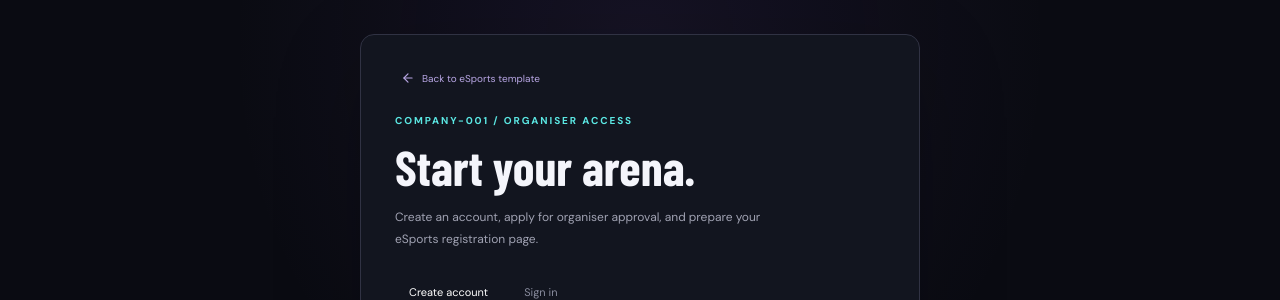
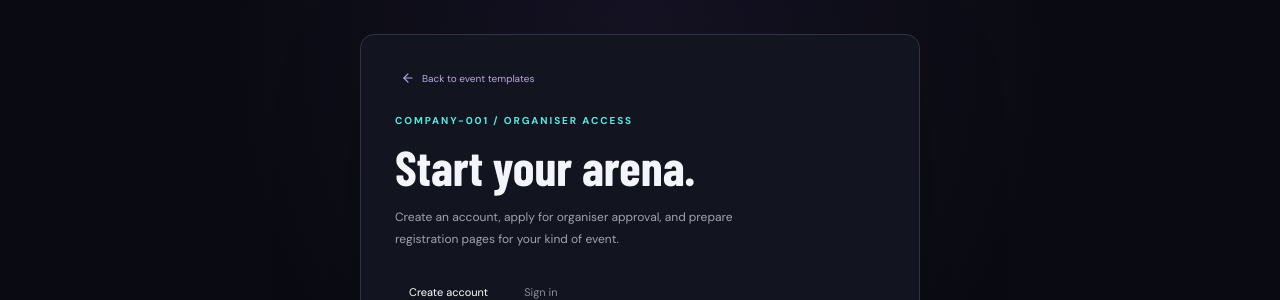
Before and after one commit to bhavishyacodz/Company-001, a React (Vite) app: page / in a window 1280 px wide. Both pictures are taken after a click on the button "Sign in or create organiser account". Shown: the part 148-448 px from the top of the page. Built offline with nearby package versions, Linux system fonts and the light colour scheme; a web font is replaced by a local one.

Commit message:
feat: let organisers apply for their event category

```diff
--- a/src/main.jsx
+++ b/src/main.jsx
@@ -316,6 +316,7 @@ function AccountPanel({ onBack }) {
   const [mode, setMode] = useState("signup");
   const [displayName, setDisplayName] = useState("");
   const [businessName, setBusinessName] = useState("");
+  const [organizerCategory, setOrganizerCategory] = useState("esports");
   const [email, setEmail] = useState("");
   const [password, setPassword] = useState("");
   const [user, setUser] = useState(null);
@@ -386,9 +387,9 @@ function AccountPanel({ onBack }) {
       const { data, error } = await supabase.from("organizer_applications").insert({
         applicant_user_id: user.id,
         business_name: businessName.trim(),
-        category: "esports",
+        category: organizerCategory,
         contact_email: user.email,
-        notes: "Requested template: Template 001 · eSports",
+        notes: "Requested event category: " + organizerCategory,
         status: "pending",
       }).select("id,business_name,status,decision_note,created_at").single();
       if (error) throw error;
@@ -407,10 +408,10 @@ function AccountPanel({ onBack }) {
   return (
     <main className="account-shell">
       <section className="account-card">
-        <button className="account-back" onClick={onBack}><ArrowRight size={14} /> Back to eSports template</button>
+        <button className="account-back" onClick={onBack}><ArrowRight size={14} /> Back to event templates</button>
         <div className="section-kicker">COMPANY-001 / ORGANISER ACCESS</div>
         <h1>{user ? "Your organiser account." : mode === "signup" ? "Start your arena." : "Welcome back."}</h1>
-        <p className="account-lead">Create an account, apply for organiser approval, and prepare your eSports registration page.</p>
+        <p className="account-lead">Create an account, apply for organiser approval, and prepare registration pages for your kind of event.</p>
         {!user ? (
           <>
             <div className="account-tabs"><button className={mode === "signup" ? "active" : ""} onClick={() => { setMode("signup"); setNotice(""); }}>Create account</button><button className={mode === "signin" ? "active" : ""} onClick={() => { setMode("signin"); setNotice(""); }}>Sign in</button></div>
@@ -428,8 +429,9 @@ function AccountPanel({ onBack }) {
               <div className="application-status"><span className="panel-label">ORGANISER APPLICATION</span><strong>{application.business_name}</strong><span className={"status-chip " + (application.status === "approved" ? "approved" : application.status === "rejected" ? "pending" : "pending")}><span />{application.status.replace("_"," ").toUpperCase()}</span><p>{application.status === "approved" ? "Your application is approved. The owner workspace still needs to activate your organiser page." : application.status === "rejected" ? (application.decision_note || "Please contact support for the next steps.") : "Your application is waiting for owner review."}</p></div>
             ) : (
               <form className="account-form" onSubmit={submitApplication}>
-                <label>ORGANISER / COMMUNITY NAME<input value={businessName} onChange={e => setBusinessName(e.target.value)} required minLength={2} maxLength={120} placeholder="Your esports community" /></label>
-                <div className="account-template-note"><Gamepad2 size={17} /><span><strong>Template 001 · eSports</strong><small>You'll be able to request approval before publishing a live registration page.</small></span></div>
+                <label>ORGANISER / COMMUNITY NAME<input value={businessName} onChange={e => setBusinessName(e.target.value)} required minLength={2} maxLength={120} placeholder="Your event or community name" /></label>
+                <label>WHAT KIND OF EVENTS DO YOU RUN?<select value={organizerCategory} onChange={e => setOrganizerCategory(e.target.value)} required><option value="esports">eSports tournaments</option><option value="garba">Garba / Navratri</option><option value="sports">Sports tournaments</option><option value="workshop">Workshops / seminars</option><option value="coaching">Coaching / classes</option><option value="cultural">Cultural events</option><option value="community">Community meetups</option></select></label>
+                <div className="account-template-note"><Globe2 size={17} /><span><strong>Multi-category organiser access</strong><small>Choose your main category. You can create event drafts from the available templates after approval.</small></span></div>
                 <button className="button button-primary full-width" disabled={busy} type="submit">{busy ? "Submitting…" : "Apply for organiser approval"} <ArrowRight size={16} /></button>
               </form>
             )}
```
